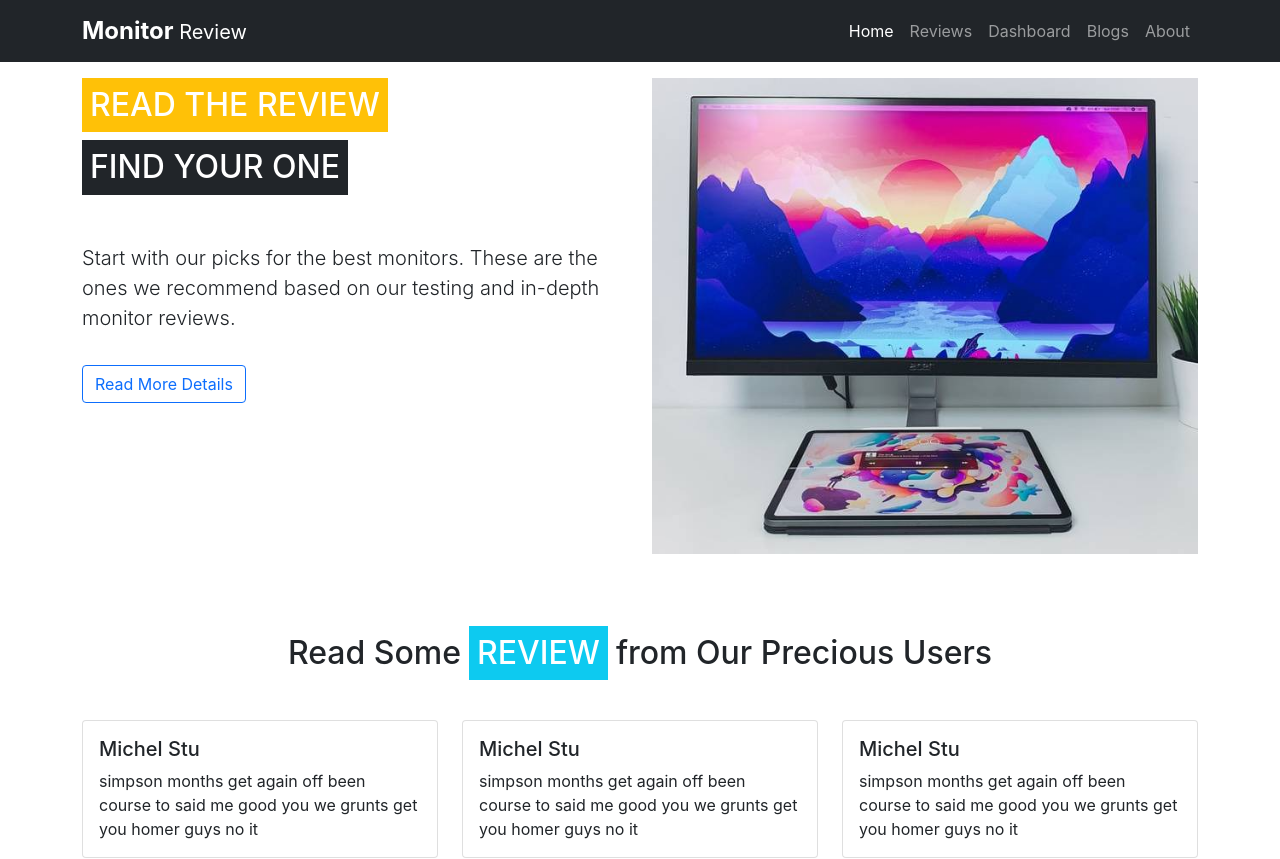
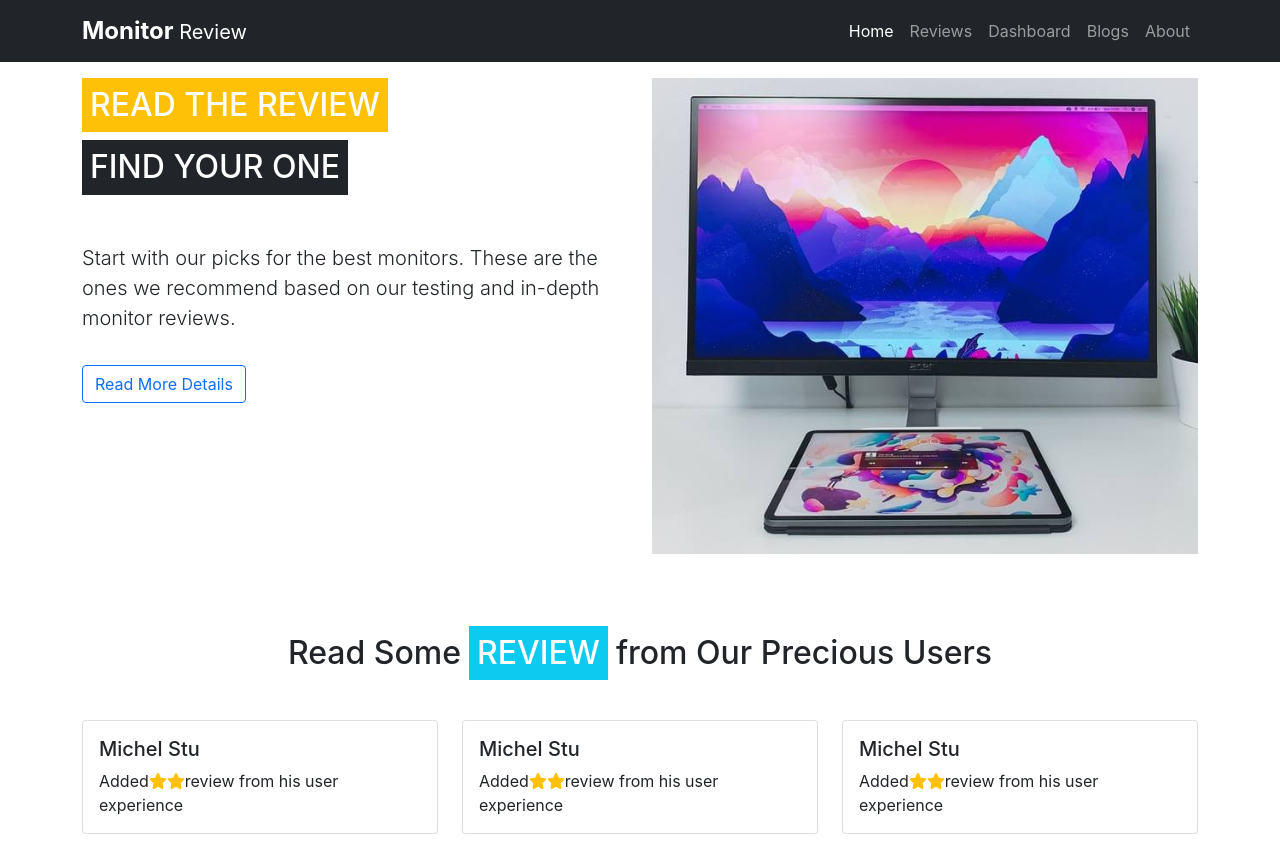
Before and after one commit to jhrhq/vite-react-apps, a React (Create React App) app: page / in a window 1280 px wide. Shown: the top 859 px of the page. Built offline with nearby package versions, Linux system fonts and the light colour scheme.

Commit message:
home review section bit changed

```diff
--- a/src/Components/HomeSections/ReviewCard/ReviewCard.js
+++ b/src/Components/HomeSections/ReviewCard/ReviewCard.js
@@ -1,6 +1,7 @@
+import { faStar } from "@fortawesome/free-solid-svg-icons";
+import { FontAwesomeIcon } from "@fortawesome/react-fontawesome";
 import React from "react";
 import { Card, Col } from "react-bootstrap";
-
 const ReviewCard = () => {
   return (
     <Col>
@@ -8,8 +9,10 @@ const ReviewCard = () => {
         <Card.Body>
           <Card.Title>Michel Stu</Card.Title>
           <Card.Text>
-            simpson months get again off been course to said me good you we
-            grunts get you homer guys no it
+            Added
+            <FontAwesomeIcon className="text-warning" icon={faStar} />
+            <FontAwesomeIcon className="text-warning" icon={faStar} />
+            review from his user experience
           </Card.Text>
         </Card.Body>
       </Card>
--- a/src/Components/HomeSections/ReviewSection/ReviewSection.js
+++ b/src/Components/HomeSections/ReviewSection/ReviewSection.js
@@ -1,14 +1,11 @@
 import { faStar } from "@fortawesome/free-solid-svg-icons";
 import { FontAwesomeIcon } from "@fortawesome/react-fontawesome";
-import {} from "bootstrap";
 import React from "react";
 import { Row } from "react-bootstrap";
 import { Link } from "react-router-dom";
-// import useReview from "../../hooks/useReview";
 import ReviewCard from "../ReviewCard/ReviewCard";
 
 const ReviewSection = () => {
-  //   const [reviews] = useReview();
   return (
     <Row className="py-3">
       <div className="my-3">
@@ -23,7 +20,6 @@ const ReviewSection = () => {
       <ReviewCard />
       <ReviewCard />
       <ReviewCard />
-
       <div className="mt-5 mb-3 text-center">
         <Link className="btn btn-secondary" to="/reviews">
           <span className="me-1">More Reviews</span>
```
